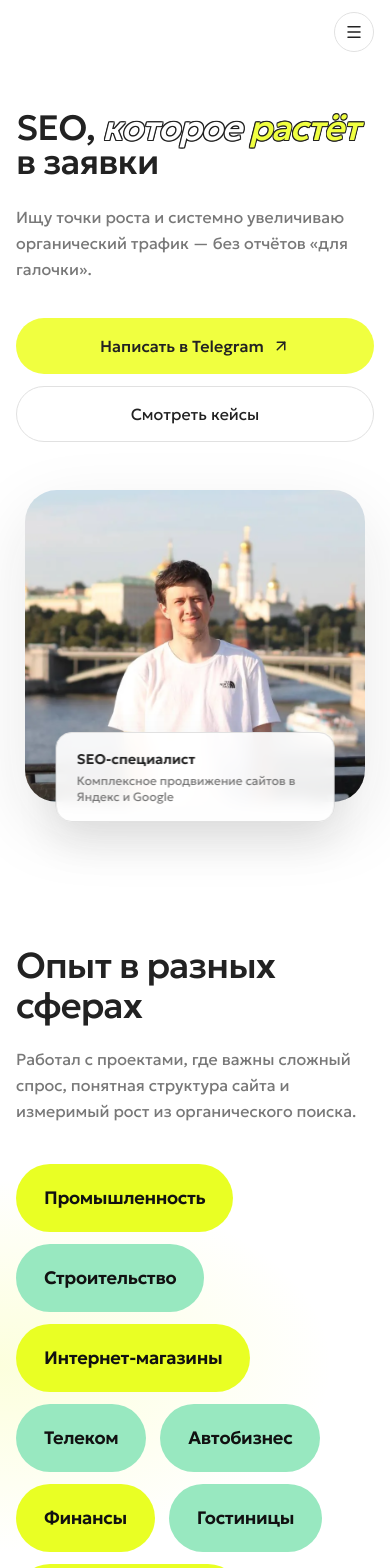
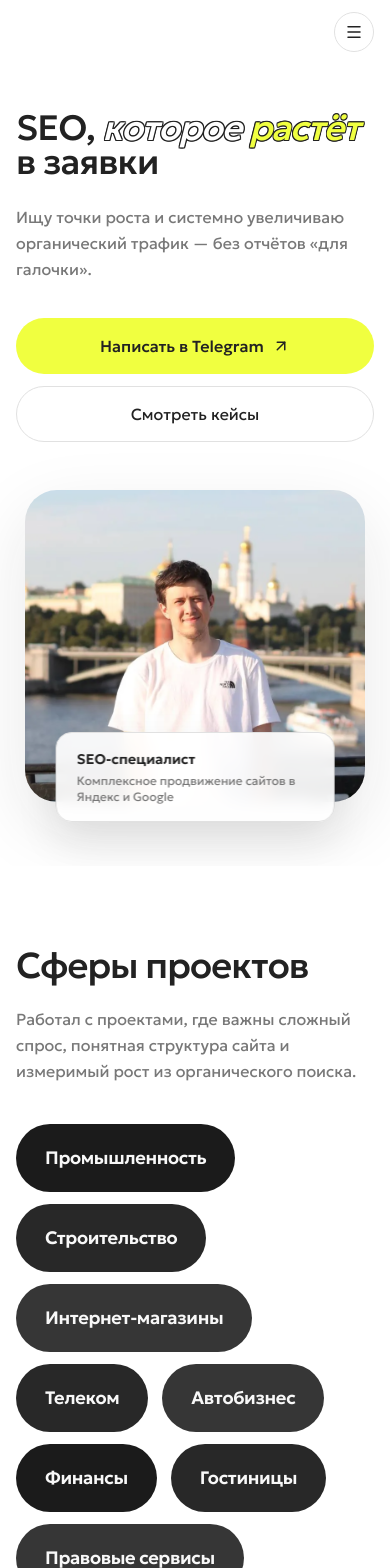
Before and after one commit to seoseo55778/firstpage, a Next.js app: page / in a window 390 px wide. Shown: the top 1568 px of the page. Built offline with nearby package versions, Linux system fonts and the light colour scheme.

Commit message:
Restyle project spheres as graphite monochrome cloud
Rename the section, cut pastel fills, and match the tools hover
treatment with lift, border, and neutral shadow only.

Co-authored-by: seoseo55778 <seoseo55778@gmail.com>

```diff
--- a/src/app/globals.css
+++ b/src/app/globals.css
@@ -506,12 +506,13 @@ body {
   justify-content: center;
   height: 68px;
   border-radius: 999px;
+  border: 1px solid transparent;
   padding: 0 28px;
   font-size: 1.125rem;
   font-weight: 600;
   letter-spacing: -0.02em;
   line-height: 1;
-  color: #111111;
+  color: #f8f8f8;
   text-align: center;
   white-space: nowrap;
   outline: none;
@@ -519,7 +520,8 @@ body {
   box-sizing: border-box;
   transition:
     transform 200ms ease,
-    box-shadow 200ms ease;
+    box-shadow 200ms ease,
+    border-color 200ms ease;
 }
 
 @media (min-width: 640px) {
@@ -527,7 +529,6 @@ body {
     height: 72px;
     padding: 0 32px;
     font-size: 1.25rem;
-    font-weight: 600;
   }
 }
 
@@ -537,14 +538,14 @@ body {
     min-width: 0;
     padding: 0 34px;
     font-size: 1.3125rem;
-    font-weight: 600;
   }
 }
 
 .sphere-tag:hover,
 .sphere-tag:focus-visible {
   transform: translateY(-3px);
-  box-shadow: 0 10px 24px rgba(28, 28, 28, 0.1);
+  box-shadow: 0 14px 28px rgba(0, 0, 0, 0.28);
+  border-color: rgba(255, 255, 255, 0.25);
 }
 
 .sphere-tag:focus-visible {
--- a/src/components/project-spheres.tsx
+++ b/src/components/project-spheres.tsx
@@ -32,10 +32,10 @@ function SphereTag({
 
 export function ProjectSpheres() {
   return (
-    <section id="spheres" className="px-4 py-20 sm:px-8 sm:py-24">
+    <section id="spheres" className="relative bg-paper px-4 py-20 sm:px-8 sm:py-24">
       <div className="mx-auto max-w-[1200px]">
         <h2 className="font-display text-4xl tracking-tight text-ink sm:text-5xl">
-          Опыт в разных сферах
+          Сферы проектов
         </h2>
         <p className="mt-5 max-w-2xl text-base leading-relaxed text-muted sm:text-lg">
           Работал с проектами, где важны сложный спрос, понятная структура сайта и
--- a/src/content/site.ts
+++ b/src/content/site.ts
@@ -25,14 +25,14 @@ export const site = {
 } as const;
 
 export const projectSpheres = [
-  { name: "Промышленность", bg: "#E9FF24", grow: 1.25 },
-  { name: "Строительство", bg: "#98E8C0", grow: 1.1 },
-  { name: "Интернет-магазины", bg: "#E9FF24", grow: 1.6 },
-  { name: "Телеком", bg: "#98E8C0", grow: 1.05 },
-  { name: "Автобизнес", bg: "#98E8C0", grow: 1.2 },
-  { name: "Финансы", bg: "#E9FF24", grow: 1.0 },
-  { name: "Гостиницы", bg: "#98E8C0", grow: 1.1 },
-  { name: "Правовые сервисы", bg: "#E9FF24", grow: 1.55 },
+  { name: "Промышленность", bg: "#1B1B1B", grow: 1.25 },
+  { name: "Строительство", bg: "#282828", grow: 1.1 },
+  { name: "Интернет-магазины", bg: "#363636", grow: 1.6 },
+  { name: "Телеком", bg: "#282828", grow: 1.05 },
+  { name: "Автобизнес", bg: "#363636", grow: 1.2 },
+  { name: "Финансы", bg: "#1B1B1B", grow: 1.0 },
+  { name: "Гостиницы", bg: "#282828", grow: 1.1 },
+  { name: "Правовые сервисы", bg: "#363636", grow: 1.55 },
 ] as const;
 
 export const projectSphereRows = [
```
